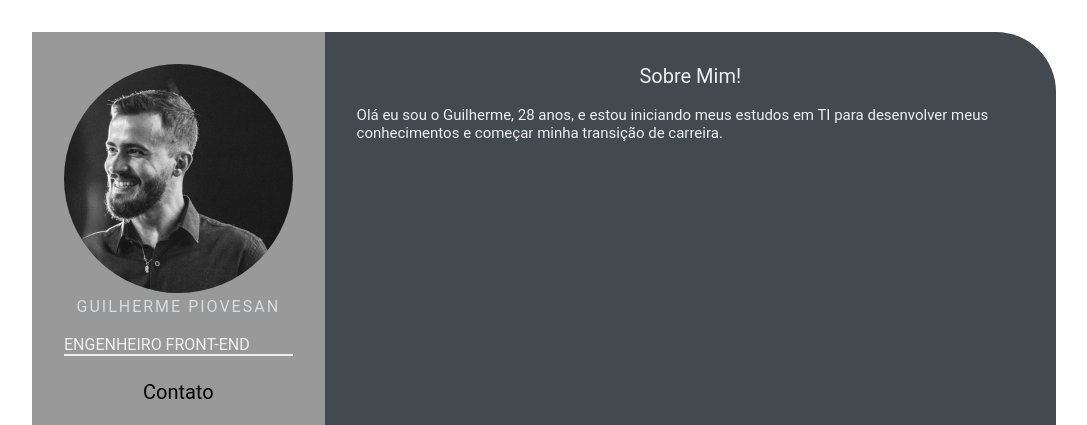
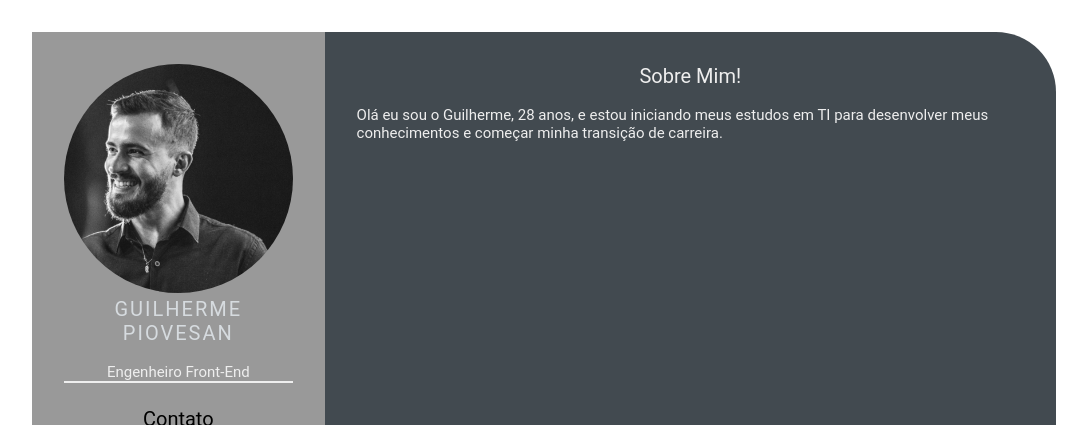
Before and after one commit to piovesangui/devpiovesan.github.io, a plain HTML site: page index.html in a window 1280 px wide. Shown: the top 425 px of the page, without its empty margins (96-1183 px from the left). Drawn offline with Linux system fonts and the light colour scheme.

Commit message:
feature: add style.css

```diff
--- a/style.css
+++ b/style.css
@@ -43,27 +43,16 @@
 
 .name {
     color: #D6DBDF;
-<<<<<<< HEAD
     font-size: 20px;
     letter-spacing: 2px;
     text-transform: uppercase;
     text-align: center;
-=======
-    font-size: 30px;
-    letter-spacing: 2px;
-    text-transform: uppercase;
->>>>>>> 8e06ec23a5e80f77ae8e2da27ea26147e969ab36
 }
 
 .profession {
     color: #eeeeee;
-<<<<<<< HEAD
     font-size: 15px;
     text-transform: none;
-=======
-    font-size: 20px;
-    text-transform: uppercase;
->>>>>>> 8e06ec23a5e80f77ae8e2da27ea26147e969ab36
     text-align: center;
 }
 
```
